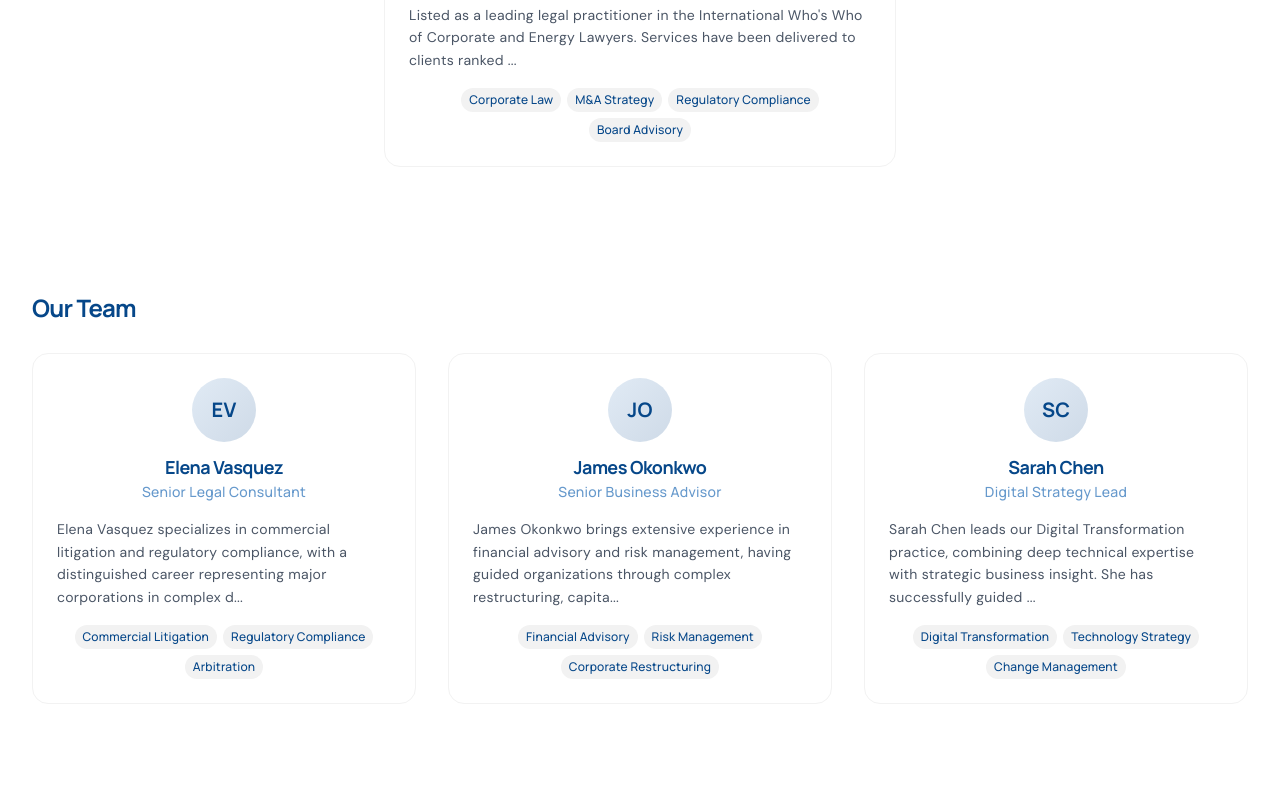
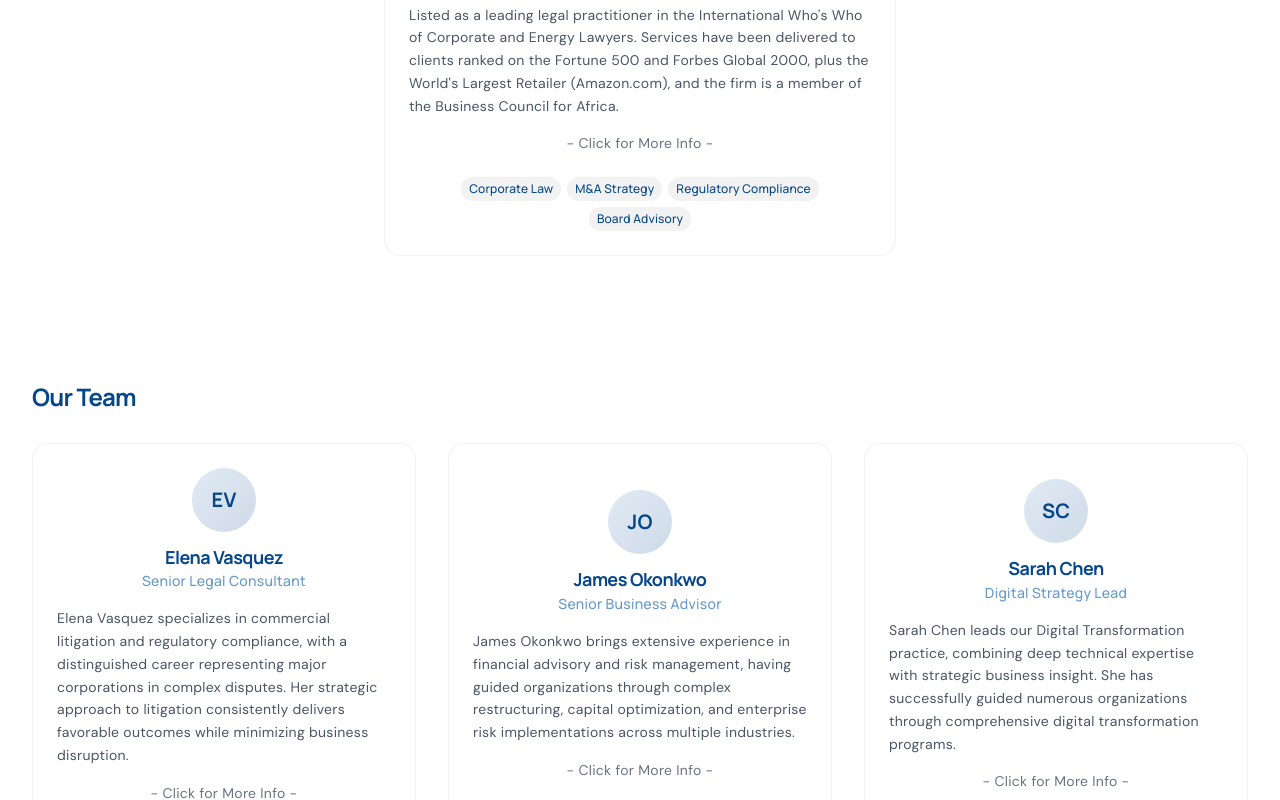
Before and after one commit to Puzzle-Fxr/shawbellconsulting, a React (Vite) app: page /people in a window 1280 px wide. Shown: the part 920-1720 px from the top of the page. Built offline with nearby package versions, Linux system fonts and the light colour scheme.

Commit message:
made display card show full bio, added click me indicator

```diff
--- a/src/pages/People.tsx
+++ b/src/pages/People.tsx
@@ -37,7 +37,8 @@ export default function People() {
                 </div>
                 <h4 className="font-heading font-bold text-lg text-steel text-center mb-1">{founder.name}</h4>
                 <p className="text-ocean font-heading font-medium text-sm text-center mb-4">{founder.role}</p>
-                <p className="text-gray-600 text-sm leading-relaxed mb-4">{founder.bio.slice(0, 150)}...</p>
+                <p className="text-gray-600 text-sm leading-relaxed mb-4">{founder.bio}</p>
+                <p className="mt-4 mb-6 text-sm text-gray-500 text-center"> - Click for More Info - </p>
                 <div className="flex flex-wrap gap-1.5 justify-center">
                   {founder.specialties.map(s => (
                     <span key={s} className="bg-platinum text-steel font-heading font-medium text-xs px-2 py-1 rounded-full">
@@ -70,7 +71,8 @@ export default function People() {
                 </div>
                 <h4 className="font-heading font-bold text-lg text-steel text-center mb-1">{person.name}</h4>
                 <p className="text-ocean font-heading font-medium text-sm text-center mb-4">{person.role}</p>
-                <p className="text-gray-600 text-sm leading-relaxed mb-4">{person.bio.slice(0, 150)}...</p>
+                <p className="text-gray-600 text-sm leading-relaxed mb-4">{person.bio}</p>
+                <p className="mt-4 mb-6 text-sm text-gray-500 text-center"> - Click for More Info - </p>
                 <div className="flex flex-wrap gap-1.5 justify-center">
                   {person.specialties.map(s => (
                     <span key={s} className="bg-platinum text-steel font-heading font-medium text-xs px-2 py-1 rounded-full">
@@ -120,7 +122,7 @@ export default function People() {
               <div className="p-6 space-y-6">
                 <div className="flex gap-4 items-center">
                   <div className="w-60 h-60 bg-gradient-to-br from-ocean/20 to-steel/20 rounded-full mx-auto md:mx-0 flex items-center justify-center">
-                    <img src={selectedPerson.imageUrl} alt={selectedPerson.name} className="w-60 h-60 rounded-full object-cover" />
+                    <img src={selectedPerson.imageUrl} alt={selectedPerson.name} className="w-58 h-58 rounded-full object-cover" />
                   </div>
                   <div className="basis-1/2 ">
                     <div className="grid sm:grid-cols-2 gap-4 text-sm text-gray-700">
```
